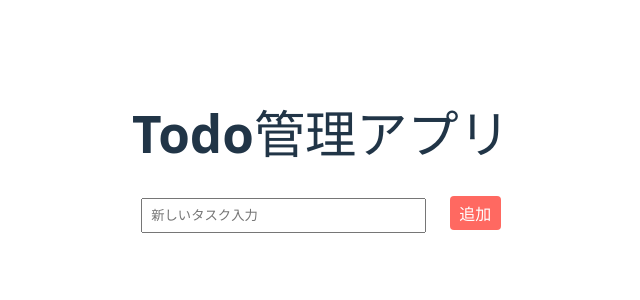
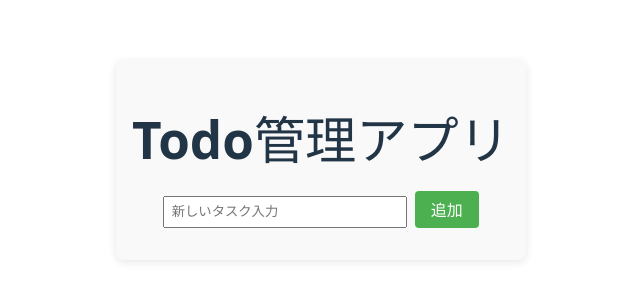
Before and after one commit to jime0083/VueStu1, a Vue app: page / in a window 1280 px wide. Shown: the part 240-540 px from the top of the page, without its empty margins (319-959 px from the left). Built offline with nearby package versions, Linux system fonts and the light colour scheme.

Commit message:
UIの改善とコンポーネント分割

```diff
--- a/src/App.vue
+++ b/src/App.vue
@@ -1,39 +1,14 @@
 <template>
-  <div>
+  <div class="container">
     <h1>Todo管理アプリ</h1>
-
-    <!-- タスク入力欄 -->
-    <input v-model="todoStore.newTask" placeholder="新しいタスク入力">
-    <button @click="todoStore.addTask">追加</button>
-
-
-    <!-- タスクリストの表示 -->
-    <ul>
-      <li v-for="(task,index) in todoStore.tasks" :key="index">
-        <!--  チェックボックス -->
-          <input type="checkbox" :checked="task.completed" @change="todoStore.toggleTask(index)">
-
-        <!--  完了タスク打消し線 -->
-          <span :class="{completed:task.completed}">
-            {{ task.text }}
-          </span>
-
-        <!-- 削除ボタン -->
-        <button @click="todoStore.removeTask(index)">削除</button>
-      </li>
-    </ul>
+    <TodoInput />
+    <TodoList />
   </div>
 </template>
 
-<script>
-import { useTodoStore } from './store/todoStore';
-
-export default{
-  setup(){
-    const todoStore=useTodoStore();
-    return{todoStore};
-  }
-};
+<script setup>
+import TodoInput from './components/TodoInput.vue';
+import TodoList from './components/TodoList.vue';
 </script>
 
 <style scoped>
@@ -41,43 +16,12 @@ export default{
   max-width: 500px;
   margin: 2rem auto;
   padding: 1rem;
-  border: 1px solid #ccc;
+  background: #f9f9f9;
   border-radius: 8px;
+  box-shadow: 0 2px 8px rgba(0, 0, 0, 0.1);
 }
-input {
-  padding: 0.5rem;
-  margin-right: 0.5rem;
-  width: 70%;
-}
-button {
-  padding: 0.5rem 1rem;
-}
-ul {
-  margin-top: 1rem;
-  list-style: none;
-  padding: 0;
-}
-li {
-  background: #f9f9f9;
-  margin: 0.5rem 0;
-  padding: 0.5rem;
-  border-radius: 4px;
-}
-
-
-button {
-  margin-left: 1rem;
-  background-color: #ff6961;
-  color: white;
-  border: none;
-  padding: 0.3rem 0.6rem;
-  border-radius: 4px;
-  cursor: pointer;
-}
-
-
-.completed {
-  text-decoration: line-through;
-  color: gray;
+h1 {
+  text-align: center;
+  margin-bottom: 1.5rem;
 }
 </style>
--- /dev/null
+++ b/src/components/TodoInput.vue
@@ -0,0 +1,31 @@
+<template>
+    <div class="input-area">
+        <!-- タスク入力欄 -->
+        <input v-model="todoStore.newTask" placeholder="新しいタスク入力">
+        <button @click="todoStore.addTask">追加</button>
+    </div>
+</template>
+
+<script setup>
+import { useTodoStore } from '../store/todoStore';
+const todoStore=useTodoStore();
+</script>
+
+<style scoped>
+.input-area {
+  margin-bottom: 1rem;
+}
+input {
+  padding: 0.4rem;
+  width: 60%;
+  margin-right: 0.5rem;
+}
+button {
+  padding: 0.4rem 1rem;
+  background-color: #4caf50;
+  color: white;
+  border: none;
+  border-radius: 4px;
+  cursor: pointer;
+}
+</style>
--- /dev/null
+++ b/src/components/TodoList.vue
@@ -0,0 +1,41 @@
+<template>
+    <!-- タスクリストの表示 -->
+    <ul>
+        <li v-for="(task,index) in todoStore.tasks" :key="index">
+        <!--  チェックボックス -->
+        <input type="checkbox" :checked="task.completed" @change="todoStore.toggleTask(index)">
+
+        <!--  完了タスク打消し線 -->
+        <span :class="{completed:task.completed}">
+            {{ task.text }}
+        </span>
+
+        <!-- 削除ボタン -->
+        <button @click="todoStore.removeTask(index)">削除</button>
+        </li>
+    </ul>
+</template>
+
+<script setup>
+import { useTodoStore } from '../store/todoStore';
+const todoStore=useTodoStore();
+</script>
+
+<style scoped>
+.completed {
+  text-decoration: line-through;
+  color: gray;
+}
+li {
+  margin-bottom: 0.5rem;
+}
+button {
+  margin-left: 1rem;
+  background-color: #ff6961;
+  color: white;
+  border: none;
+  padding: 0.3rem 0.6rem;
+  border-radius: 4px;
+  cursor: pointer;
+}
+</style>
```
Also changed, not shown: src/components/HelloWorld.vue (deleted, +0 -43 lines).
